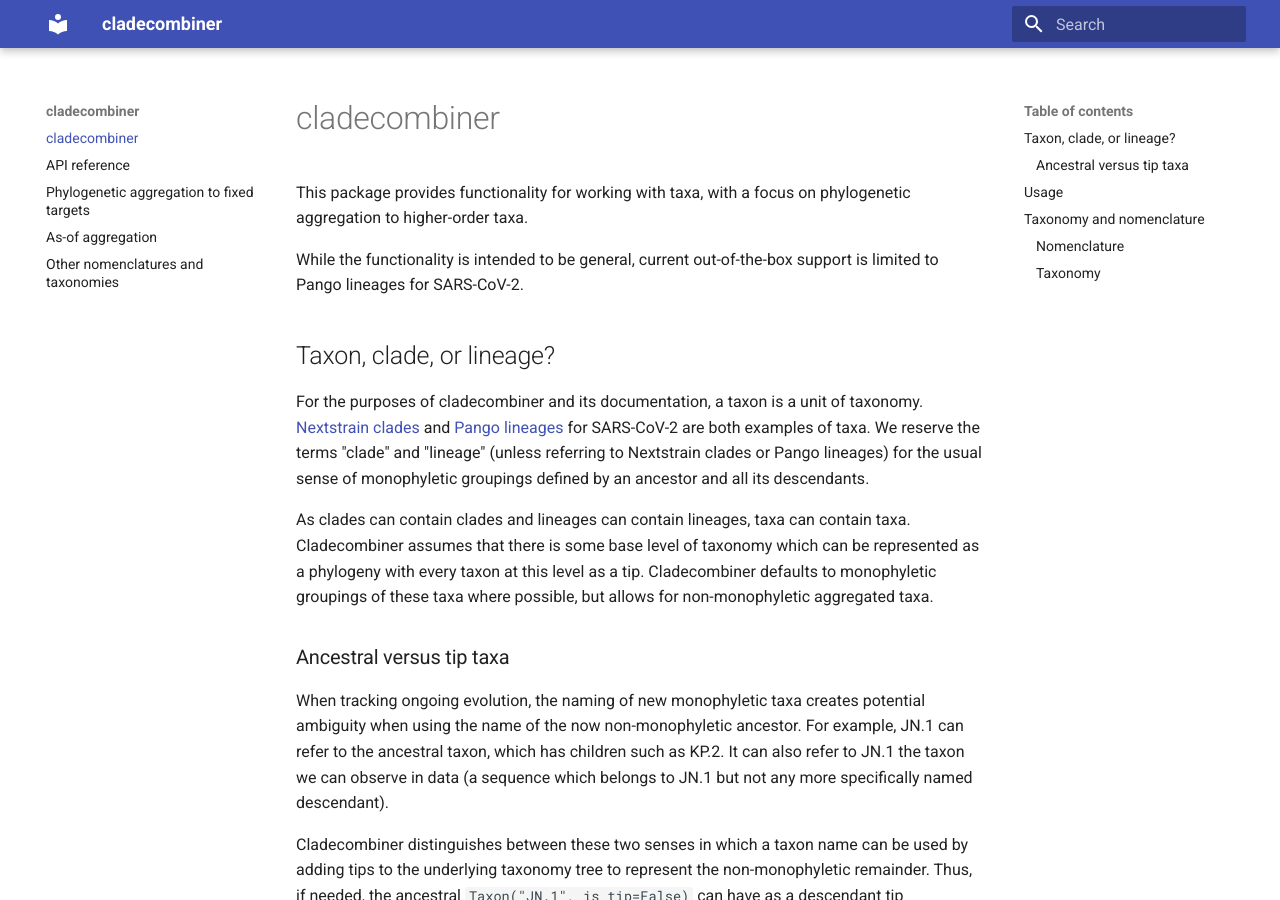
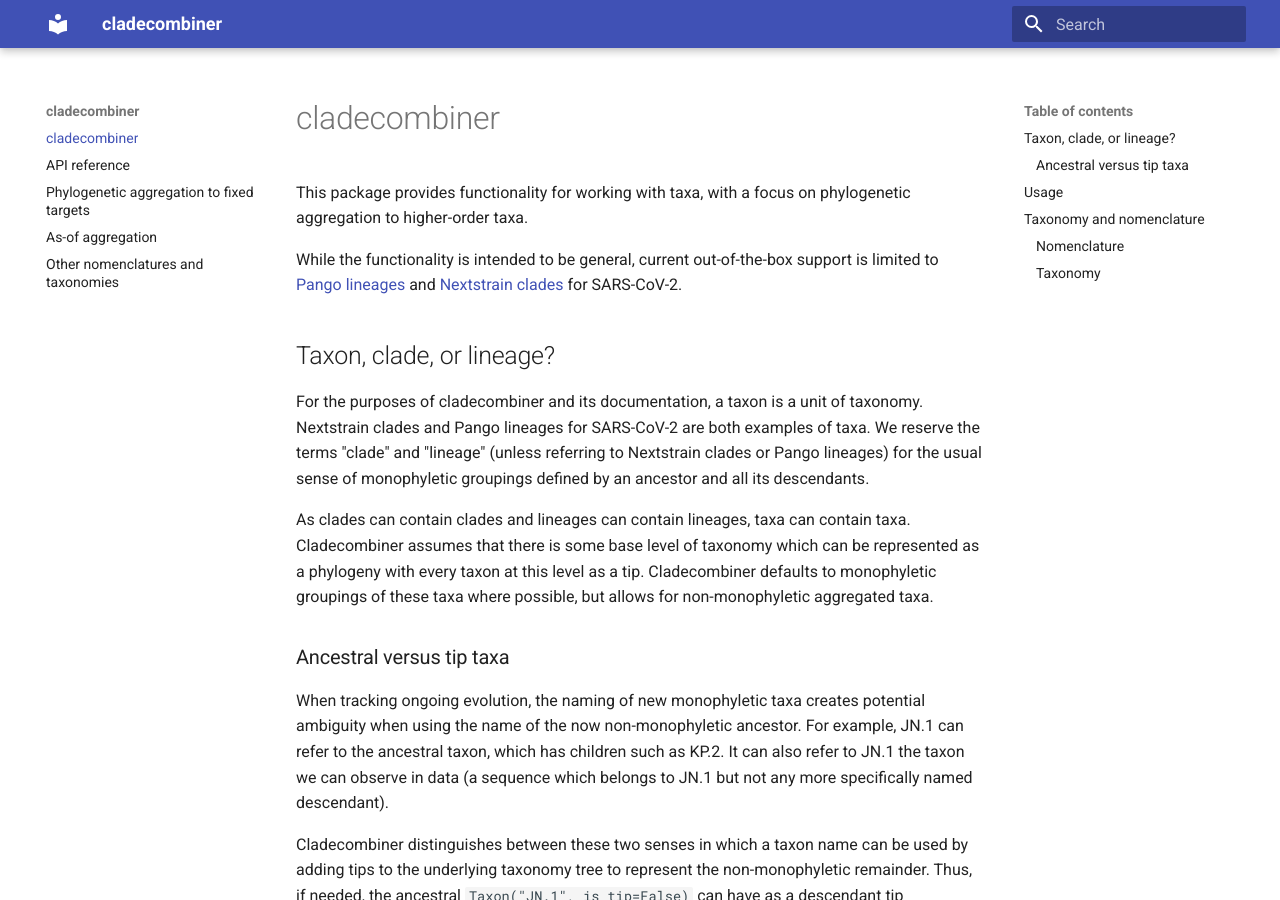
Before and after one commit to CDCgov/cladecombiner, an MkDocs documentation site: the page built from docs/index.md, in a window 1280 px wide and 900 px high. Built offline with MkDocs 1.6.1 and Material for MkDocs 9.7.7, drawn with Linux system fonts in a browser that asks for light colours; nearby versions of some CDN libraries; library files that are not in the unit come from our copies.

Commit message:
Small documentation updates (#45)
This PR:
- Notes the expanded functionality of #33 in the docs
- Points users at a high level to usage in `linmod` (resolves #44)

```diff
--- a/docs/index.md
+++ b/docs/index.md
@@ -2,11 +2,11 @@
 
 This package provides functionality for working with taxa, with a focus on phylogenetic aggregation to higher-order taxa.
 
-While the functionality is intended to be general, current out-of-the-box support is limited to Pango lineages for SARS-CoV-2.
+While the functionality is intended to be general, current out-of-the-box support is limited to [Pango lineages](https://www.nature.com/articles/s41564-020-0770-5) and [Nextstrain clades](https://nextstrain.org/blog/2021-01-06-updated-SARS-CoV-2-clade-naming) for SARS-CoV-2.
 
 ## Taxon, clade, or lineage?
 
-For the purposes of cladecombiner and its documentation, a taxon is a unit of taxonomy. [Nextstrain clades](https://nextstrain.org/blog/2021-01-06-updated-SARS-CoV-2-clade-naming) and [Pango lineages](https://www.nature.com/articles/s41564-020-0770-5) for SARS-CoV-2 are both examples of taxa.
+For the purposes of cladecombiner and its documentation, a taxon is a unit of taxonomy. Nextstrain clades and Pango lineages for SARS-CoV-2 are both examples of taxa.
 We reserve the terms "clade" and "lineage" (unless referring to Nextstrain clades or Pango lineages) for the usual sense of monophyletic groupings defined by an ancestor and all its descendants.
 
 As clades can contain clades and lineages can contain lineages, taxa can contain taxa.
```
Also changed, not shown: README.md (+9 -1 lines).
